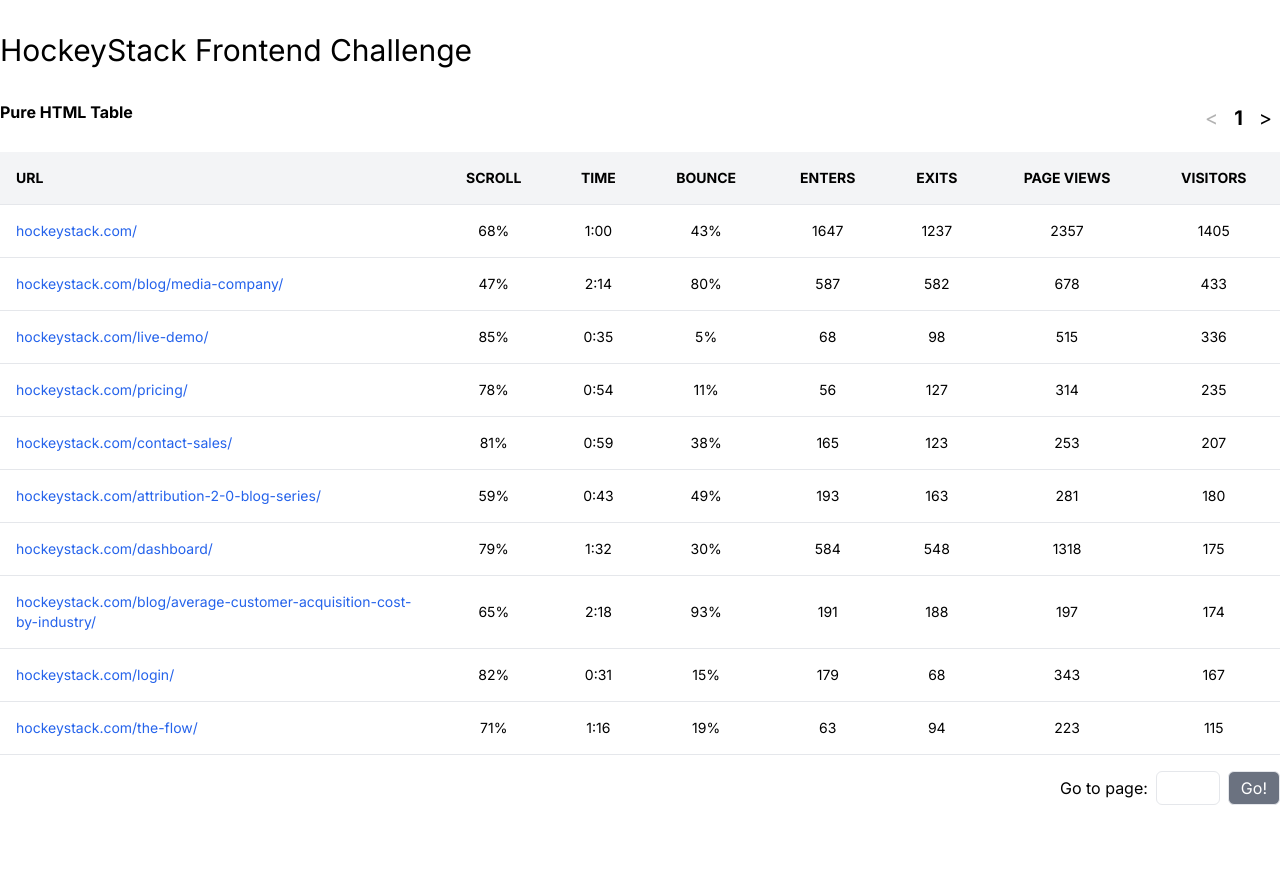
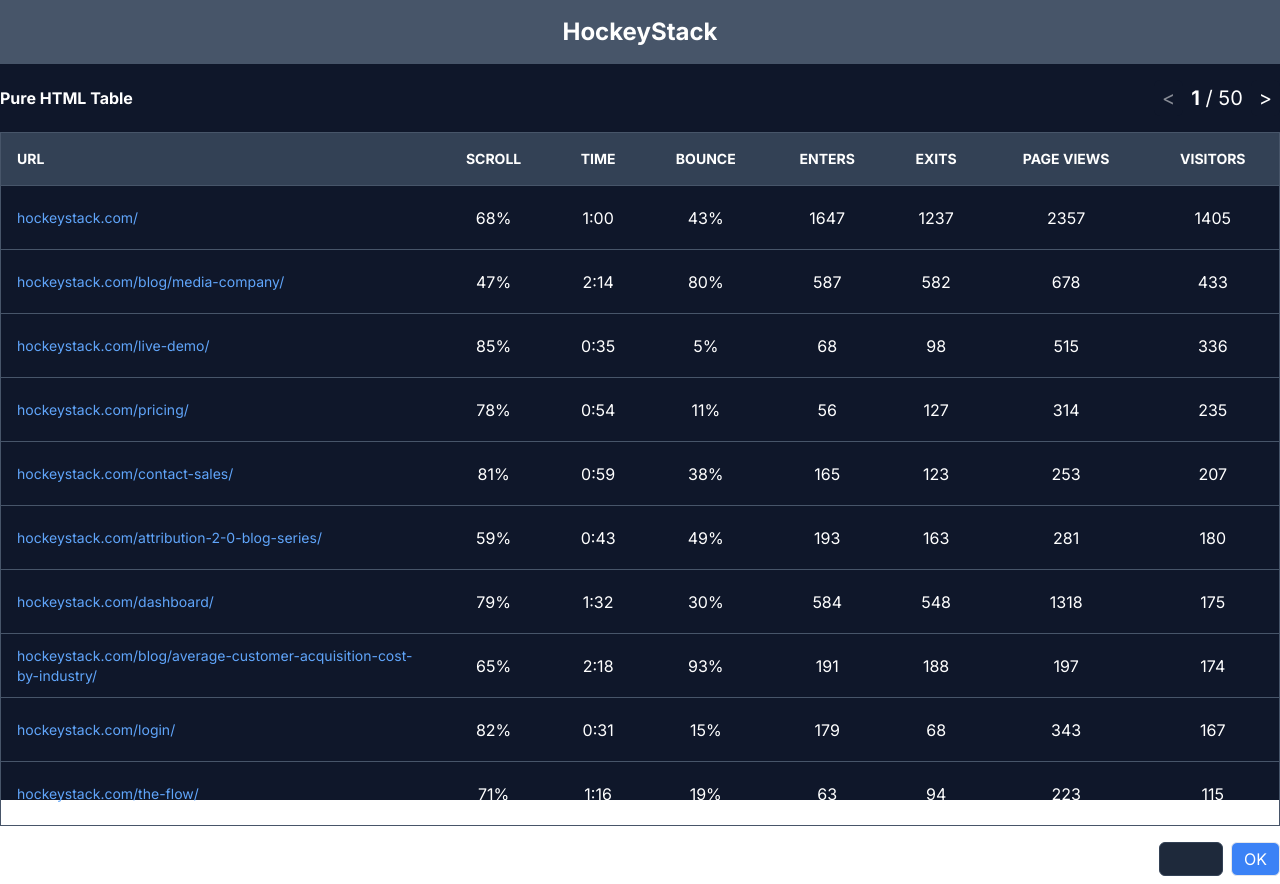
Before and after one commit to andvirga/hockeystack-frontend-challenge, a Next.js app: page /pure-table in a window 1280 px wide. Before the commit the page ends 813 px from the top, so only its background shows below. Built offline with nearby package versions, Linux system fonts and the light colour scheme.

Commit message:
fix: pure table styling (#3)

```diff
--- a/src/app/components/PureTable.tsx
+++ b/src/app/components/PureTable.tsx
@@ -1,13 +1,7 @@
 "use client";
 import React, { useCallback, useState } from "react";
-import {
-  SortBy,
-  SortColumn,
-  SortDirection,
-  TableColumn,
-  TableRow,
-} from "../types";
-import { NUMBER_ROWS_PER_PAGE } from "../constants";
+import { SortBy, SortColumn, TableColumn, TableRow } from "../types";
+import { NUMBER_ROWS_PER_PAGE, TOTAL_PAGES } from "../constants";
 import { renderCell, getSortDirection, renderSortIcon } from "../utils";
 import { usePaginatedRows } from "../hooks/usePaginatedRows";
 import { useSortedRows } from "../hooks/useSortedRows";
@@ -37,8 +31,8 @@
   const handleGoToPageChange = useCallback(
     (e: React.ChangeEvent<HTMLInputElement>) => {
       const pageTarget = Number(e.target.value);
-      if (pageTarget < 1 || pageTarget > 50) {
-        setPageError("Enter a page number between 1 and 50");
+      if (pageTarget < 1 || pageTarget > TOTAL_PAGES) {
+        setPageError(`Enter a page number between 1 and ${TOTAL_PAGES}`);
       } else {
         setPageError("");
         setGoToPage(pageTarget);
@@ -77,40 +71,40 @@
   });
 
   return (
-    <div className="bg-white w-full">
-      <div className="flex flex-row align-center justify-between pb-4">
-        <div className="text-md">
-          <b>Pure HTML Table</b>
-        </div>
+    <div className="w-full">
+      <div className="flex flex-row items-center justify-between pb-4">
+        <div className="text-md text-white font-bold">Pure HTML Table</div>
         <div id="paginator" className="flex flex-row gap-2 text-xl">
           <button
-            className="px-2 py-1 rounded-md bg-white disabled:opacity-30"
+            className="px-2 py-1 rounded-md bg-slate-900 disabled:opacity-50 text-white"
             onClick={handleDecreasePage}
             disabled={page === 1}
           >
             &lt;
           </button>
-          <div className="flex items-center">
-            <b>{page}</b>
+          <div className="flex items-center text-white">
+            <p>
+              <b>{page}</b> / {TOTAL_PAGES}
+            </p>
           </div>
           <button
-            className="px-2 py-1 rounded-md bg-white disabled:opacity-30"
+            className="px-2 py-1 rounded-md bg-slate-900 disabled:opacity-50 text-white"
             onClick={handleIncreasePage}
-            disabled={page === 50}
+            disabled={page === TOTAL_PAGES}
           >
             &gt;
           </button>
         </div>
       </div>
       <div className="overflow-x-auto">
-        <table className="min-w-full">
-          <thead className="bg-gray-100">
+        <table className="min-w-full border border-slate-600">
+          <thead className="bg-slate-700">
             <tr>
               {columns.map((col, index) => (
                 <th
                   key={col.key}
                   onClick={() => handleColumnSort(col)}
-                  className={`text-sm h-18 p-4 cursor-pointer uppercase border-b border-gray-200 max-w-xs ${
+                  className={`text-sm text-white h-18 p-4 cursor-pointer uppercase border-b border-slate-600 max-w-xs ${
                     index !== 0 ? "text-center" : "text-left"
                   }`}
                 >
@@ -123,13 +117,18 @@
           <tbody>
             {paginatedRows.map((row, idRow) => {
               return (
-                <tr key={`row_${idRow}`} className={`hover:bg-gray-100`}>
+                <tr
+                  key={`row_${idRow}`}
+                  className="h-[64px] hover:bg-slate-600"
+                >
                   {columns.map((col, idCol) => {
                     return (
                       <td
                         key={`cell_${idRow}_${idCol}`}
-                        className={`text-sm break-words border-b border-gray-200 p-4 max-w-xs ${
-                          idCol !== 0 ? "text-center" : "text-left"
+                        className={`text-white break-words border-b border-slate-600 px-4 max-w-xs h-[64px] ${
+                          idCol !== 0
+                            ? "text-center text-md"
+                            : "text-left text-sm"
                         }`}
                       >
                         {renderCell(col, row)}
@@ -145,24 +144,24 @@
       <div className="flex flex-col gap-2">
         <div className="flex flex-row justify-end pt-4">
           <div id="gotopage" className="flex flex-row gap-2 items-center">
-            <p>Go to page:</p>
+            <p className="text-white">Go to page:</p>
             <input
-              className="w-16 px-2 py-1 border rounded-md text-center"
+              className="w-16 px-2 py-1 border rounded-md text-center text-white bg-slate-800 border-slate-700"
               type="number"
               onChange={handleGoToPageChange}
               min={1}
-              max={50}
+              max={TOTAL_PAGES}
             />
             <button
-              className="px-3 py-1 border rounded-md bg-gray-500 text-white hover:bg-gray-600 disabled:opacity-30"
+              className="px-3 py-1 border rounded-md bg-blue-500 text-white hover:bg-blue-600 disabled:opacity-50"
               disabled={!!pageError}
               onClick={handleGoToPage}
             >
-              Go!
+              OK
             </button>
           </div>
         </div>
-        <div className="flex justify-end text-sm text-red-500">{pageError}</div>
+        <div className="flex justify-end text-sm text-red-400">{pageError}</div>
       </div>
     </div>
   );
--- a/src/app/constants.ts
+++ b/src/app/constants.ts
@@ -44,3 +44,5 @@
 ]
 
 export const NUMBER_ROWS_PER_PAGE = 10;
+
+export const TOTAL_PAGES = 50;
--- a/src/app/pure-table/page.tsx
+++ b/src/app/pure-table/page.tsx
@@ -9,9 +9,15 @@
   const tableRows: TableRow[] = formatTableRows(apiDataRows);
 
   return (
-    <div className="container mx-auto">
-      <h1 className="text-3xl pt-8 pb-8">HockeyStack Frontend Challenge</h1>
-      <PureTable columns={TABLE_COLUMNS} rows={tableRows} />
+    <div className="bg-slate-900 h-lvh">
+      <div className="bg-slate-600 text-white py-4">
+        <div className="flex w-full justify-center">
+          <h1 className="text-2xl font-bold ">HockeyStack</h1>
+        </div>
+      </div>
+      <div className="container mx-auto pt-4">
+        <PureTable columns={TABLE_COLUMNS} rows={tableRows} />
+      </div>
     </div>
   );
 }
--- a/src/app/utils.tsx
+++ b/src/app/utils.tsx
@@ -36,7 +36,7 @@
     case "url":
       return (
         <a
-          className="text-blue-600 visited:text-purple-600"
+          className="text-blue-400 visited:text-purple-400"
           href={`http://${row["url"]}`}
           target="_blank"
         >
```
